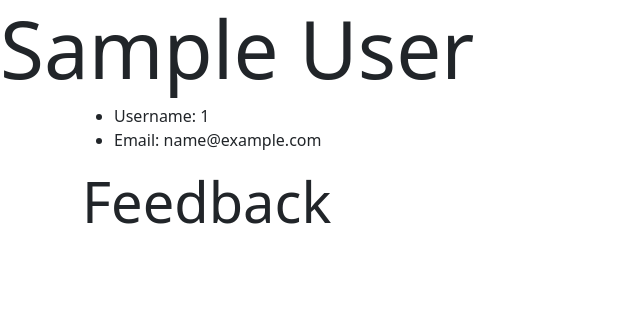
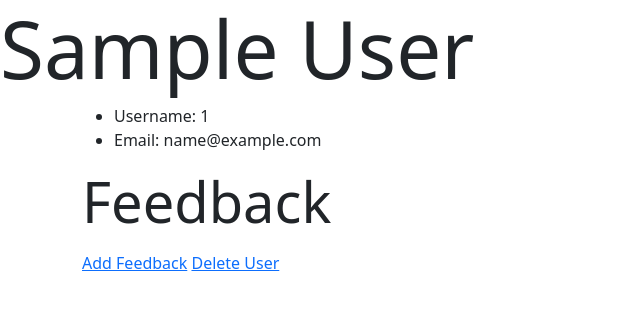
Before and after one commit to LaTonyaJ/flask-feedback, a Flask app: template templates/user.html in a window 1280 px wide. Shown: the top 310 px of the page, without its empty margins (0-640 px from the left). Run offline with Flask 2, Linux system fonts and the light colour scheme; the template is opened without the code that fills it: values that come from a table or form of the project are taken from there, others are empty; the visitor is signed in with stand-in values (Sample User, id 1); data comes from the database, SQL or seed files in the repository.

Commit message:
functional

```diff
--- a/app.py
+++ b/app.py
@@ -22,12 +22,17 @@ debug = DebugToolbarExtension(app)
 
 @app.route('/')
 def show_homepage():
+    """Redirect to register"""
 
     return redirect('/register')
 
 
 @app.route('/register', methods=['GET', 'POST'])
 def create_user():
+    """Register a new user"""
+
+    if 'username' in session:
+        return redirect(f"/users/{session['username']}")
 
     form = Register()
 
@@ -52,6 +57,7 @@ def create_user():
 
 @app.route('/users/<username>')
 def show_user(username):
+    """Display User info"""
 
     if "username" in session:
 
@@ -65,6 +71,9 @@ def show_user(username):
 @app.route('/login', methods=['GET', 'POST'])
 def user_login_form():
     """User login"""
+
+    if 'username' in session:
+        return redirect(f"/users/{session['username']}")
 
     form = Login()
 
@@ -111,6 +120,7 @@ def delete_user(username):
 
 @app.route('/users/<username>/feedback/add', methods=['GET', 'POST'])
 def show_feedback_form(username):
+    """Add Feedback"""
 
     form = FeedbackForm()
     # pdb.set_trace()
@@ -134,6 +144,7 @@ def show_feedback_form(username):
 
 @app.route('/feedback/<int:feedback_id>/update', methods=['GET', 'POST'])
 def update_feedback(feedback_id):
+    """Edit Feedback"""
 
     feedback = Feedback.query.get_or_404(feedback_id)
 
@@ -154,6 +165,7 @@ def update_feedback(feedback_id):
 
 @app.route('/feedback/<int:feedback_id>/delete', methods=['GET', 'POST'])
 def delete_feedback(feedback_id):
+    """Delete Feedback"""
 
     feedback = Feedback.query.get(feedback_id)
 
--- a/templates/user.html
+++ b/templates/user.html
@@ -30,5 +30,9 @@
     </li>
     {% endfor %}
   </ul>
+  <div>
+    <a href="/users/{{user.username}}/feedback/add">Add Feedback</a>
+    <a href="/users/{{user.username}}/delete">Delete User</a>
+  </div>
 </div>
 {% endblock %}
```
